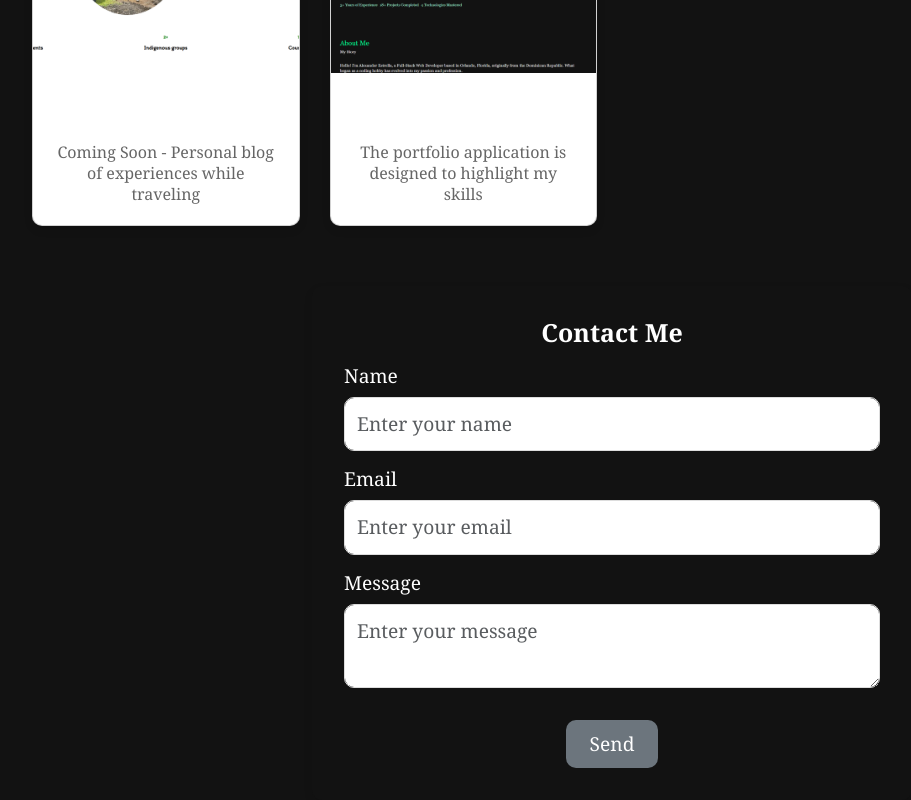
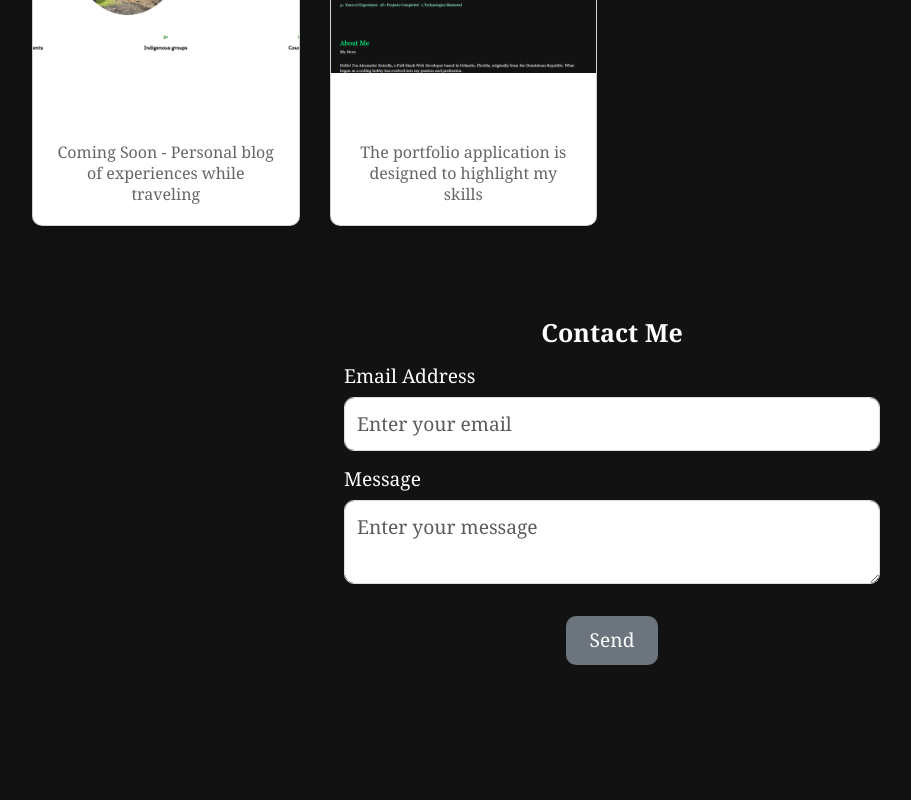
Before and after one commit to AlexanderEstrella/Portfolio, a React (Create React App) app: page / in a window 1280 px wide. Shown: the part 2805-3605 px from the top of the page, without its empty margins (28-939 px from the left). After the commit the page ends 3502 px from the top, so only its background shows below. Built offline with nearby package versions, Linux system fonts and the light colour scheme.

Commit message:
new form from formspree

```diff
--- a/package.json
+++ b/package.json
@@ -4,7 +4,7 @@
   "private": true,
   "dependencies": {
     "@babel/plugin-proposal-private-property-in-object": "^7.16.0",
-    "@emailjs/browser": "^3.11.0",
+    "@formspree/react": "^2.5.1",
     "@fortawesome/fontawesome-svg-core": "^6.4.0",
     "@fortawesome/free-brands-svg-icons": "^6.4.0",
     "@fortawesome/free-solid-svg-icons": "^6.4.0",
@@ -13,6 +13,7 @@
     "@testing-library/react": "^13.4.0",
     "@testing-library/user-event": "^13.5.0",
     "bootstrap": "^5.3.3",
+    "dotenv": "^16.4.7",
     "emailjs": "^4.0.2",
     "emailjs-com": "^3.2.0",
     "font-awesome": "^4.7.0",
--- a/src/App.css
+++ b/src/App.css
@@ -419,16 +419,15 @@ button, a {
   align-items: center;
   justify-content: center;
   width: 100%;
-  max-width: 600px; /* Form will have a max width of 600px */
-  margin: 0 auto; /* Centers the form horizontally */
+  max-width: 600px;
+  margin: 0 auto;
   padding: 2rem;
-  background-color: var(--background-color); /* White background */
-  border-radius: var(--border-radius); /* Rounded corners */
-  box-shadow: var(--box-shadow); /* Adds a subtle shadow */
+  background-color: var(--background-color);
+  border-radius: var(--border-radius);
+  box-shadow: var(--box-shadow);
   font-family: var(--font-family);
 }
 
-/* Heading styling */
 .form-heading {
   font-size: var(--font-size-large);
   font-weight: bold;
@@ -436,7 +435,6 @@ button, a {
   color: var(--text-color);
 }
 
-/* Form labels */
 .form-label {
   display: flex;
   flex-direction: column;
@@ -444,30 +442,27 @@ button, a {
   width: 100%;
 }
 
-/* Form label text */
 .form-label label {
   font-size: var(--font-size-base);
   color: var(--text-color);
   margin-bottom: 0.5rem;
 }
 
-/* Form control styling */
 .form-control {
   padding: 0.75rem;
   font-size: var(--font-size-base);
   border: 1px solid #ddd;
-  border-radius: var(--border-radius); /* Rounded corners */
+  border-radius: var(--border-radius);
   width: 100%;
-  box-sizing: border-box; /* Ensures padding doesn't affect width */
+  box-sizing: border-box;
   transition: border-color var(--transition-speed);
 }
 
 .form-control:focus {
-  border-color: var(--highlight-color); /* Highlight border color on focus */
+  border-color: var(--highlight-color);
   outline: none;
 }
 
-/* Button styling */
 .btn-primary {
   background-color: var(--primary-color);
   color: white;
@@ -481,11 +476,10 @@ button, a {
 }
 
 .btn-primary:hover {
-  background-color: var(--highlight-color); /* Highlight color on hover */
-  transform: scale(var(--hover-scale)); /* Slightly enlarge the button on hover */
+  background-color: var(--highlight-color);
+  transform: scale(var(--hover-scale));
 }
 
-/* Success message styling */
 .success-message {
   display: none;
   margin-top: 1rem;
@@ -499,7 +493,6 @@ button, a {
 .success-message.visible {
   display: block;
 }
-
 /* Mobile responsiveness */
 @media (max-width: 768px) {
   .home-section {
@@ -549,6 +542,7 @@ button, a {
     padding: 1.5rem;
     max-width: 90%;
   }
+
 
   .form-heading {
     font-size: var(--font-size-base);
--- a/src/Sections/Contact.js
+++ b/src/Sections/Contact.js
@@ -1,73 +1,61 @@
-import React, { useRef, useState } from "react";
-import emailjs from "@emailjs/browser";
+import React from 'react';
+import { useForm, ValidationError } from '@formspree/react';
 
-
-function Contact() {
-  const [unset, setUnset] = useState(true);
-
-  const form = useRef();
-  const sendEmail = (e) => {
-    e.preventDefault();
-    emailjs
-      .sendForm(
-        "service_ds0ybkx",
-        "template_wgpacqg",
-        form.current,
-        "X9FZgsDJSow5wxOmd"
-      )
-      .then((result) => {
-        console.log(result.status);
-      })
-      .catch((err) => {
-        alert("error");
-      })
-      .finally(() => {
-        setUnset(!unset);
-      });
-    e.target.reset();
-  };
+function ContactForm() {
+  const [state, handleSubmit] = useForm(process.env.REACT_APP_FORMSPREE_ENDPOINT); // Ensure the endpoint is in your .env file
 
   return (
-    <form className="contact-form" id="contact" ref={form} onSubmit={sendEmail}>
+    <form onSubmit={handleSubmit} className="contact-form">
       <h2 className="form-heading">Contact Me</h2>
+
       <div className="form-label">
-        <label htmlFor="name">Name</label>
+        <label htmlFor="email">Email Address</label>
         <input
+          id="email"
+          type="email"
+          name="email"
+          required
+          placeholder="Enter your email"
           className="form-control"
-          name="user_name"
-          type="text"
-          required
-          placeholder="Enter your name"
+        />
+        <ValidationError
+          prefix="Email"
+          field="email"
+          errors={state.errors}
         />
       </div>
+
       <div className="form-label">
-        <label>Email</label>
-        <input
-          className="form-control"
-          name="user_email"
-          type="email"
-          required
-          placeholder="Enter your email"
-          pattern="^[A-Z0-9._%+-]+@[A-Z0-9.-]+\.[A-Z]{2,4}$"
-        />
-      </div>
-      <div className="form-label">
-        <label>Message</label>
+        <label htmlFor="message">Message</label>
         <textarea
-          className="form-control"
+          id="message"
           name="message"
           required
           placeholder="Enter your message"
+          className="form-control"
+        />
+        <ValidationError
+          prefix="Message"
+          field="message"
+          errors={state.errors}
         />
       </div>
-      <button className="btn-primary" type="submit">
+
+      <button
+        type="submit"
+        disabled={state.submitting}
+        className="btn-primary"
+      >
         Send
       </button>
-      <div className={unset ? "success-message" : "success-message visible"}>
-        <p>Your message has been sent!</p>
-      </div>
+
+      {state.succeeded && (
+        <div className="success-message visible">
+          <p>Your message has been sent!</p>
+        </div>
+      )}
     </form>
   );
 }
 
-export default Contact;
+export default ContactForm;
```
Also changed, not shown: 2 other files (tests, documents, lock files or other folders).
